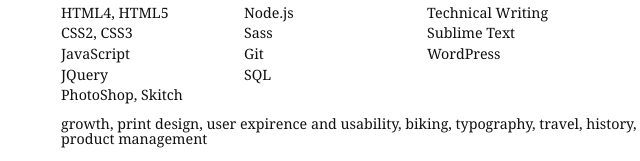
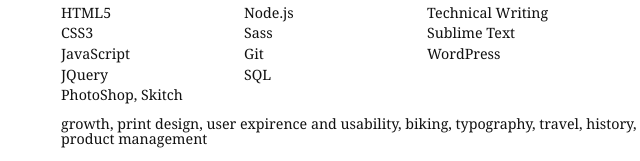
Before and after one commit to c-stone/resume, a website: page index.html in a window 1280 px wide. Shown: the part 1450-1611 px from the top of the page, 379-1019 px from the left. Drawn offline with nearby package versions, Linux system fonts and the light colour scheme.

Commit message:
updates skills

```diff
--- a/index.html
+++ b/index.html
@@ -187,8 +187,8 @@
           </div>
           <div class="skills flex-container grow-4">
             <ul class="list-style-none text-small-1 line-height-1 pad-marg-0 flex-width-30">
-              <li>HTML4, HTML5</li>
-              <li>CSS2, CSS3</li>
+              <li>HTML5</li>
+              <li>CSS3</li>
               <li>JavaScript</li>
               <li>JQuery</li>
               <li>PhotoShop, Skitch</li>
```
Also changed, not shown: 1 other file.
